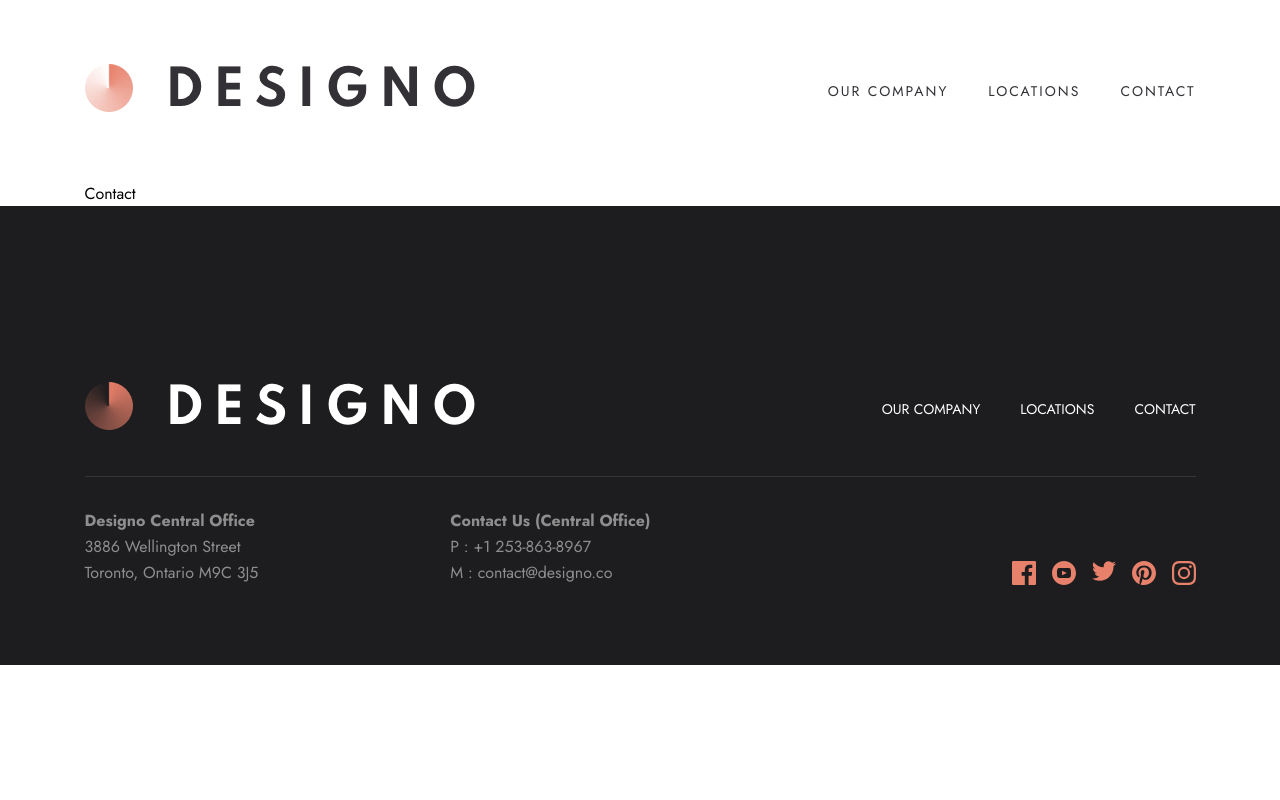
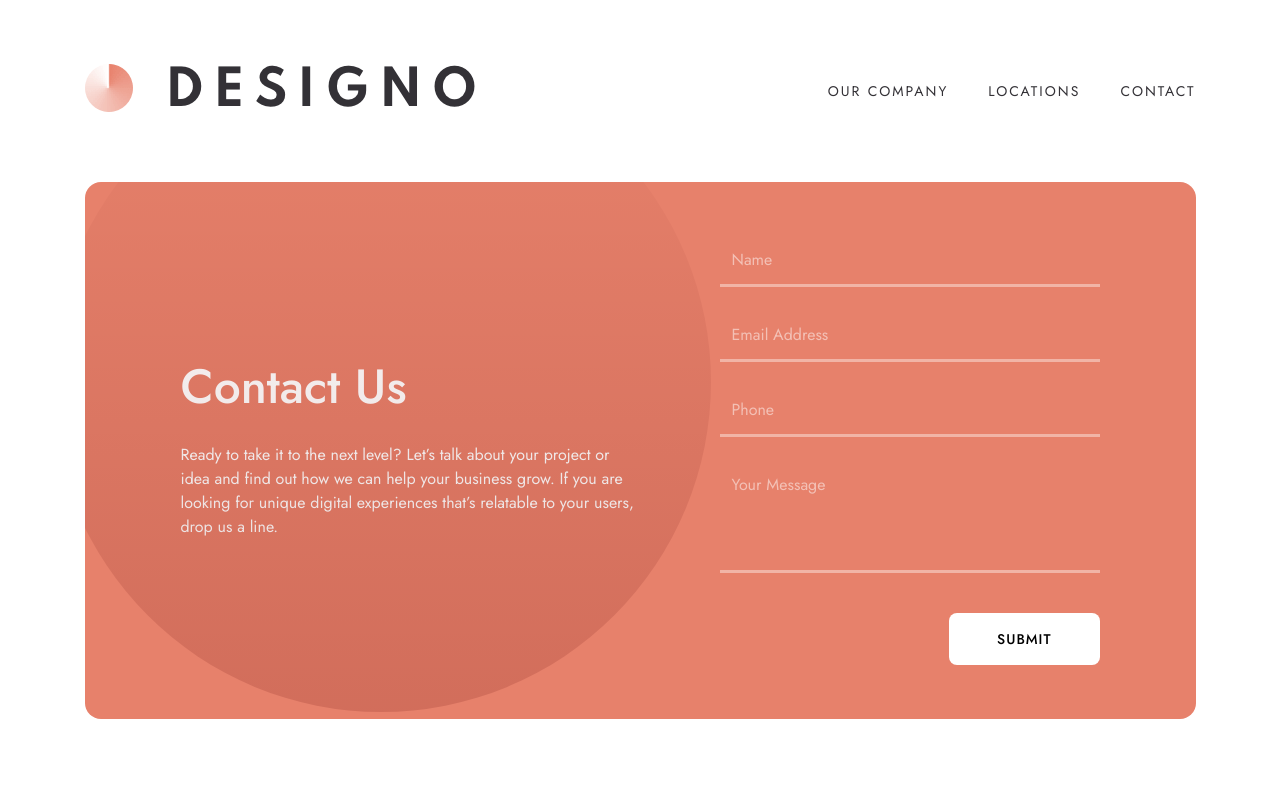
Before and after one commit to nicknjagi/designo-multi-page-website, a Next.js app: page /contact in a window 1280 px wide. Shown: the top 800 px of the page. Built offline with nearby package versions, Linux system fonts and the light colour scheme.

Commit message:
update page.js

```diff
--- a/app/contact/page.js
+++ b/app/contact/page.js
@@ -1,6 +1,40 @@
+import LocationCardsContainer from "@/components/shared/LocationCardsContainer"
+import Image from "next/image"
+
 const Contact = () => {
   return (
-    <div>Contact</div>
+    <div className="text-center md:text-left md:px-8 xl:px-0">
+      <section className="flex flex-col lg:flex-row gap-12 lg:gap-20 px-4 md:px-14 lg:px-16 xl:px-24 text-white py-[72px] lg:py-[54px] bg-peach-primary md:rounded-2xl relative overflow-hidden">
+        <div className="md:max-w-[640px] lg:max-w-[540px] grid content-center">
+            <h1 className="text-[32px] md:text-5xl font-medium capitalize mb-6 md:mb-8">Contact us</h1>
+            <p>Ready to take it to the next level? Let’s talk about your project or idea and find out how we can help your business grow. If you are looking for unique digital experiences that’s relatable to your users, drop us a line.</p>
+          </div>
+        <form className="flex flex-col gap-6 w-full lg:min-w-[380px] relative z-20">
+          <input className="input" type="text" placeholder="Name"/>
+          <input className="input" type="email" placeholder="Email Address"/>
+          <input className="input" type="number" placeholder="Phone"/>
+          <textarea className="input h-28 resize-none" name="" id="" placeholder="Your Message" ></textarea>
+          <button className="px-12 py-4 bg-white hover:bg-peach-secondary hover:text-white rounded-lg uppercase text-black w-fit mx-auto md:mr-0 mt-4" type="submit">submit</button>
+        </form>
+        <Image
+            src='/assets/contact/mobile/bg-pattern-hero-contact-mobile.svg'
+            width={400}
+            height={400}
+            className='absolute top-[37%] left-[45%] scale-[2.5] md:hidden'
+            aria-hidden={true}
+            alt=""
+        />
+        <Image
+            src='/assets/contact/desktop/bg-pattern-hero-desktop.svg'
+            width={400}
+            height={400}
+            className='absolute top-0 -left-20 lg:left-24 lg:bottom-0 scale-[2] lg:scale-[1.65] hidden md:block'
+            aria-hidden={true}
+            alt=""
+        />
+      </section>
+      <LocationCardsContainer />
+    </div>
   )
 }
 export default Contact
```
